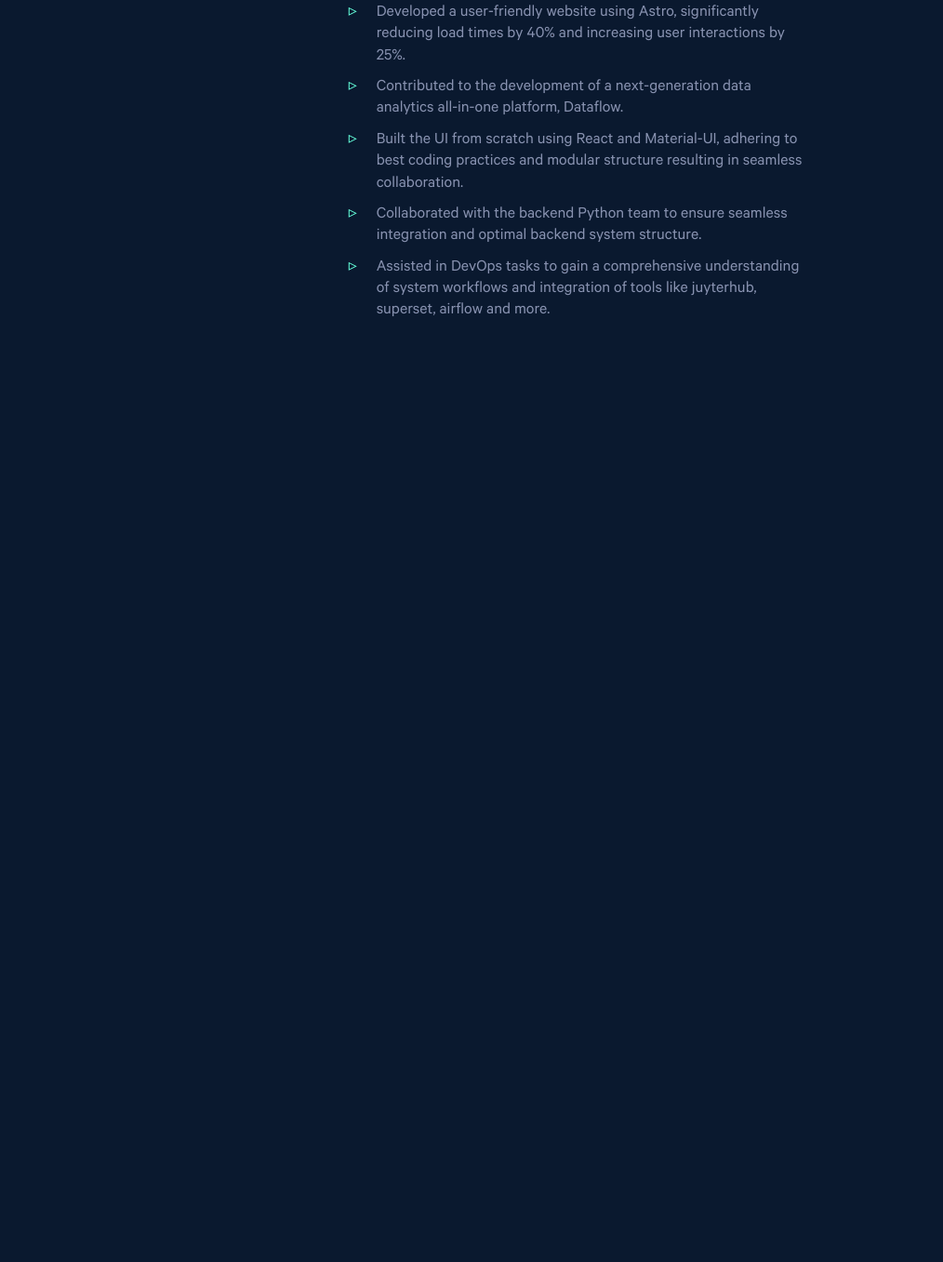
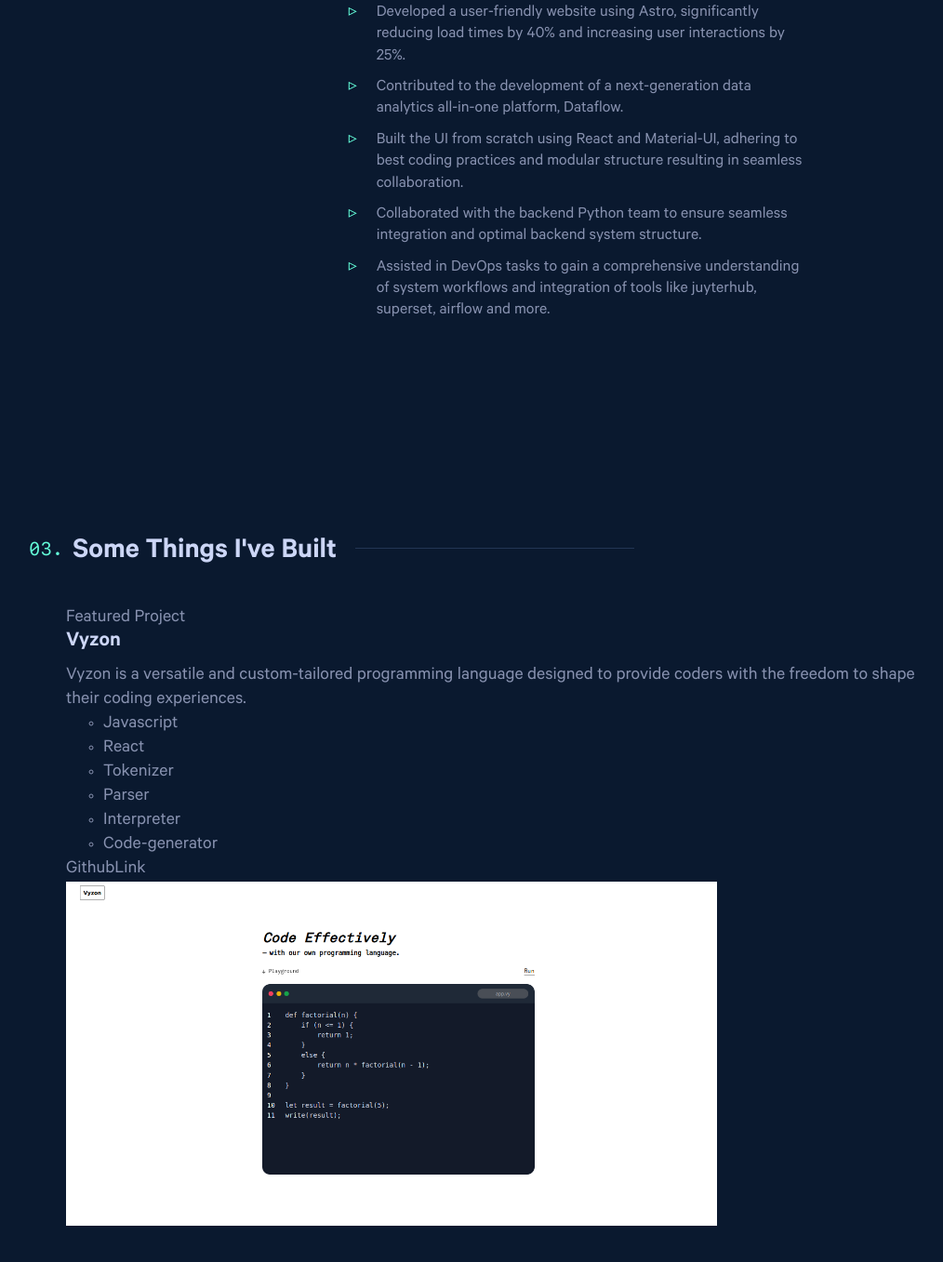
Before and after one commit to Amanjot-001/portfolio-v4, a Gatsby site: page / in a window 1280 px wide. Shown: the part 2025-3382 px from the top of the page at 93% size, without its empty margins (119-1133 px from the left). Before the commit the page ends 2492 px from the top, so only its background shows below. Built offline with nearby package versions, Linux system fonts and the light colour scheme; Gatsby itself is replaced by a stand-in of ours.

Commit message:
setted projects schema

```diff
--- /dev/null
+++ b/content/featured/Vyzon/index.md
@@ -0,0 +1,18 @@
+---
+date: '1'
+title: 'Vyzon'
+desc: 'Programming Language'
+cover: './vyzon.png'
+github: 'https://github.com/Amanjot-001/Vyzon'
+external: 'https://vyzon.netlify.app/'
+cta: ''
+tech:
+  - Javascript
+  - React
+  - Tokenizer
+  - Parser
+  - Interpreter
+  - Code-generator
+---
+
+Vyzon is a versatile and custom-tailored programming language designed to provide coders with the freedom to shape their coding experiences.
--- /dev/null
+++ b/src/components/sections/featured.tsx
@@ -0,0 +1,105 @@
+import React from "react";
+import { useStaticQuery, graphql } from "gatsby";
+import { GatsbyImage, getImage } from 'gatsby-plugin-image';
+
+const Featured = () => {
+	const data = useStaticQuery(graphql`
+		{
+		  featured: allMarkdownRemark(
+			filter: { fileAbsolutePath: { regex: "/content/featured/" } }
+			sort: { fields: [frontmatter___date], order: ASC }
+		  ) {
+			edges {
+			  node {
+				frontmatter {
+				  title
+				  desc
+				  cover {
+					childImageSharp {
+					  gatsbyImageData(width: 700, placeholder: BLURRED, formats: [AUTO, WEBP, AVIF])
+					}
+				  }
+				  tech
+				  github
+				  external
+				  cta
+				}
+				html
+			  }
+			}
+		  }
+		}
+	`);
+
+	const featuredProjects = data.featured.edges.filter(({ node }: any) => node);
+
+	return (
+		<>
+			<section id="projects">
+				<h2 className="numbered-heading">Some Things I've Built</h2>
+
+				<ul>
+					{featuredProjects &&
+						featuredProjects.map(({ node }: any, i: number) => {
+							const { frontmatter, html } = node;
+							const { external, title, tech, github, cover, cta } = frontmatter;
+							const image = getImage(cover);
+							return (
+								<>
+									<div className="project-content">
+										<div>
+											<p className="project-overline">Featured Project</p>
+
+											<h3 className="project-title">
+												<a href={external}>{title}</a>
+											</h3>
+
+											<div
+												className="project-description"
+												dangerouslySetInnerHTML={{ __html: html }}
+											/>
+
+											{tech.length && (
+												<ul className="project-tech-list">
+													{tech.map((tech: string, i: number) => (
+														<li key={i}>{tech}</li>
+													))}
+												</ul>
+											)}
+
+											<div className="project-links">
+												{cta && (
+													<a href={cta} aria-label="Course Link" className="cta">
+														Learn More
+													</a>
+												)}
+												{github && (
+													<a href={github} aria-label="GitHub Link">
+														Github
+													</a>
+												)}
+												{external && !cta && (
+													<a href={external} aria-label="External Link" className="external">
+														Link
+													</a>
+												)}
+											</div>
+										</div>
+									</div>
+
+									<div className="project-image">
+										<a href={external ? external : github ? github : '#'}>
+											<GatsbyImage image={image} alt={title} className="img" />
+										</a>
+									</div>
+								</>
+							)
+						})}
+				</ul>
+			</section>
+
+		</>
+	)
+}
+
+export default Featured;
--- a/src/pages/index.tsx
+++ b/src/pages/index.tsx
@@ -4,6 +4,7 @@
 import Hero from "../components/sections/hero";
 import About from "../components/sections/about";
 import Jobs from "../components/sections/jobs";
+import Featured from "../components/sections/featured";
 
 const StyledMainContainer = styled.main`
   counter-reset: section;
@@ -17,6 +18,7 @@
 					<Hero />
 					<About />
 					<Jobs />
+					<Featured />
 				</StyledMainContainer>
 			</Layout>
 		</>
```
Also changed, not shown: content/featured/Vyzon/vyzon.png (added).
